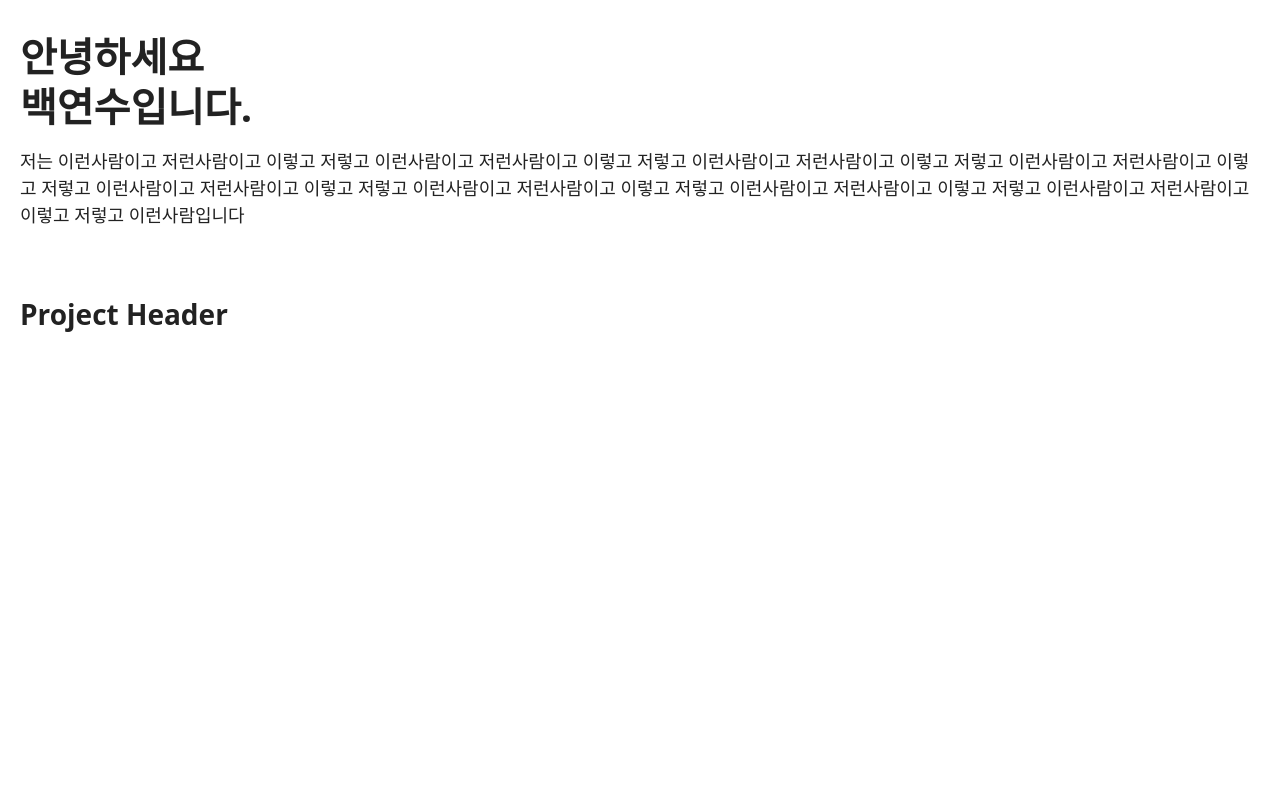
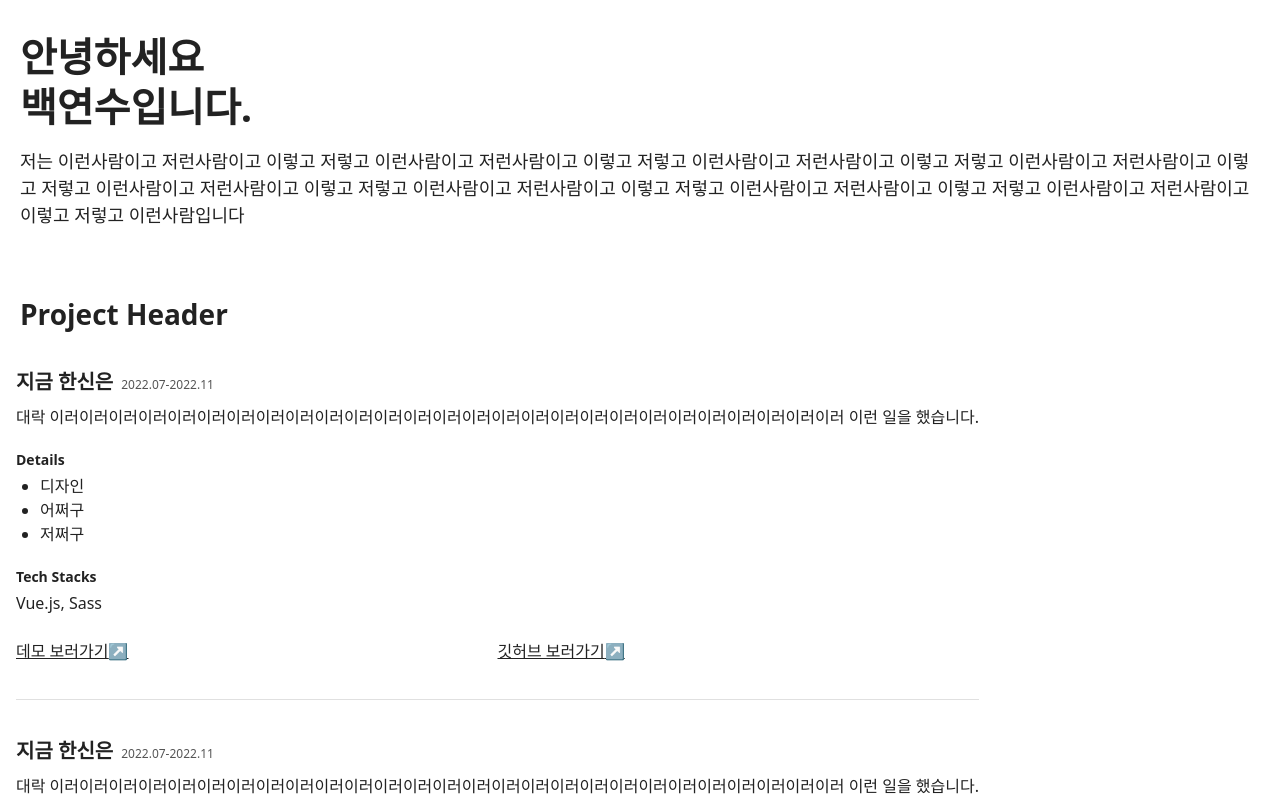
Before and after one commit to YeonsuBaek/resume, a React (Create React App) app: page / in a window 1280 px wide. Shown: the top 800 px of the page. Built offline with nearby package versions, Linux system fonts and the light colour scheme.

Commit message:
feat: ProjectItem을 관리할 ProjectList 컴포넌트 구현

```diff
--- a/src/components/Project/ProjectItem.js
+++ b/src/components/Project/ProjectItem.js
@@ -1,6 +1,6 @@
 const ProjectItem = () => {
   return (
-    <div className="border-b border-border">
+    <div className="mb-9 border-b border-border">
       <div className="flex items-end mb-2">
         <h3 className="mr-2 text-primary text-header-3 font-bold">지금 한신은</h3>
         <span className="text-secondary text-body-sm leading-6">2022.07-2022.11</span>
--- /dev/null
+++ b/src/components/Project/ProjectList.js
@@ -0,0 +1,13 @@
+import ProjectItem from "./ProjectItem";
+
+const ProjectList = () => {
+  return (
+    <div>
+      <ProjectItem />
+      <ProjectItem />
+      <ProjectItem />
+    </div>
+  );
+};
+
+export default ProjectList;
--- a/src/components/Project/ProjectSection.js
+++ b/src/components/Project/ProjectSection.js
@@ -1,9 +1,11 @@
 import ProjectHeader from "./ProjectHeader";
+import ProjectList from "./ProjectList";
 
 const ProjectSection = () => {
   return (
     <div className="flex flex-wrap">
       <ProjectHeader />
+      <ProjectList />
     </div>
   );
 };
```
